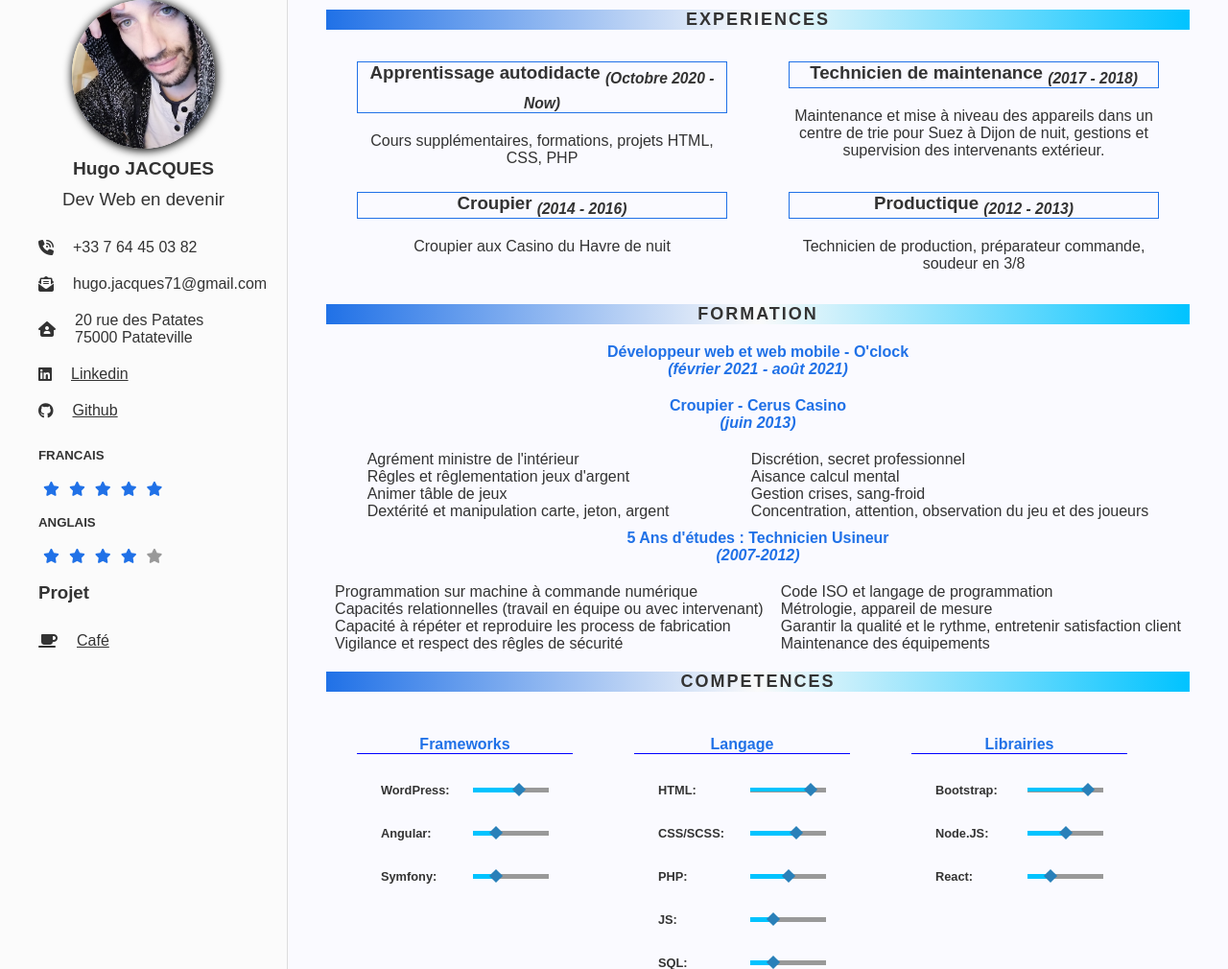
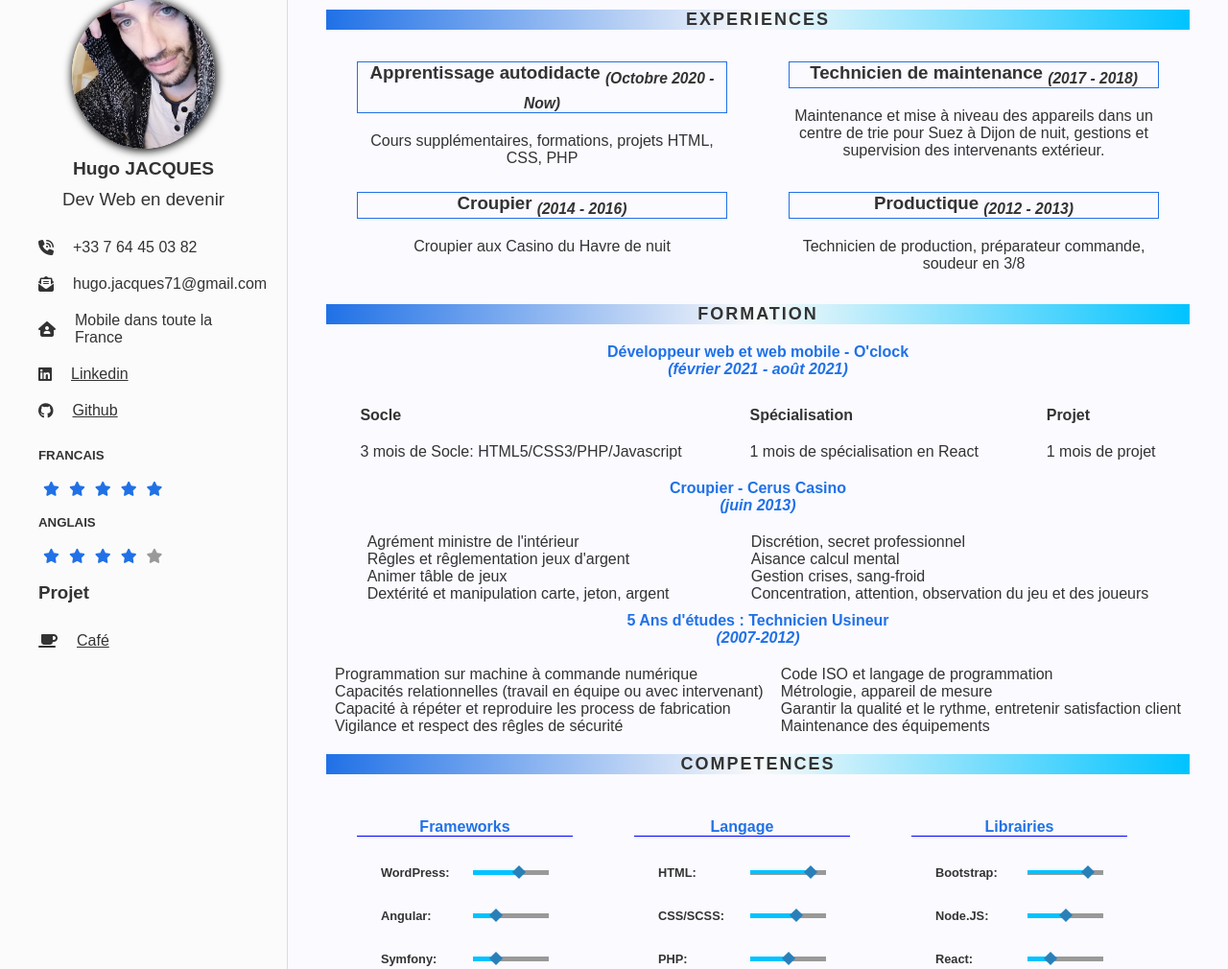
Before and after one commit to magusin/cv, a PHP site: page / in a window 1280 px wide. Shown: the top 1010 px of the page at 96% size. Run offline with PHP 8.4, Linux system fonts and the light colour scheme; some libraries are stand-ins or nearby versions; some web fonts are replaced.

Commit message:
correction + para formation

```diff
--- a/css/style.css
+++ b/css/style.css
@@ -127,7 +127,7 @@ header {
     background: var(--border); }
     .social-container:hover i {
       color: var(--primary);
-      transition: scale(1.3);
+      transform: scale(1.3);
       transition: all 0.2s; }
   .social-container a {
     text-decoration: underline; }
--- a/index.html
+++ b/index.html
@@ -27,24 +27,24 @@
             <div class="block">
                 <div class="social-container">
                <i class="fas fa-phone-volume"></i>
-               <p>+33 7 64 45 03 82</p>   </div>
+               <p>+33 7 64 45 03 82</p></div>
                 <div class="social-container">
                 <i class="fas fa-envelope-open-text"></i>
                 <p>hugo.jacques71@gmail.com</p> </div>
                 <div class="social-container">
                     <i class="fas fa-house-user"></i>
-                  <p>  <span> 20 rue des Patates</span>
-                    <span>75000 Patateville</span></p>
+                  <p><span> Mobile</span>
+                    <span>dans toute la France</span></p>
 
                 </div>
                 <div class="social-container">
                     <i class="fab fa-linkedin"></i>
-                    <p><a href="https://www.linkedin.com/in/hugo-jacques-39734a209/">Linkedin</a></p>
+                    <p><a href="https://www.linkedin.com/in/hugo-jacques-39734a209/" onclick="window.open(this.href); return false;">Linkedin</a></p>
                 </div>
 
                     <div class="social-container">
                         <i class="fab fa-github"></i>
-                        <p><a href="https://github.com/magusin">Github</a></p>
+                        <p><a href="https://github.com/magusin" onclick="window.open(this.href); return false;">Github</a></p>
                     </div>
 
             </div>
@@ -68,7 +68,7 @@
                 <h3><strong>Projet</strong></h3>
                 <div class="social-container">
                     <i class="fas fa-coffee"></i>
-                    <p><a href="./cafe/index.html">Café</a></p>
+                    <p><a href="./cafe/index.html" onclick="window.open(this.href); return false;">Café</a></p>
                 </div>
             </div>
         </aside>
@@ -98,7 +98,21 @@
     <div class="block">
         <h2 class="title-small">FORMATION</h2>
         <h3 class="subtitle"><span>Développeur web et web mobile - O'clock</span>
-        <span class="subtitle italic">(février 2021 - août 2021)</span></h3>
+            <span class="subtitle italic">(février 2021 - août 2021)</span></h3>
+        <div class="container-3">
+            <div>
+                <h4>Socle</h4>
+    <p>3 mois de Socle: HTML5/CSS3/PHP/Javascript</p>
+            </div>
+            <div>
+                <h4>Spécialisation</h4>
+                <p>1 mois de spécialisation en React</p>
+            </div>
+            <div>
+                <h4>Projet</h4>
+                <p>1 mois de projet</p>
+            </div>
+        </div>
         <h3 class="subtitle"><span>Croupier - Cerus Casino</span>
             <span class="subtitle italic">(juin 2013)</span></h3>
             <div class="container-3">
```
